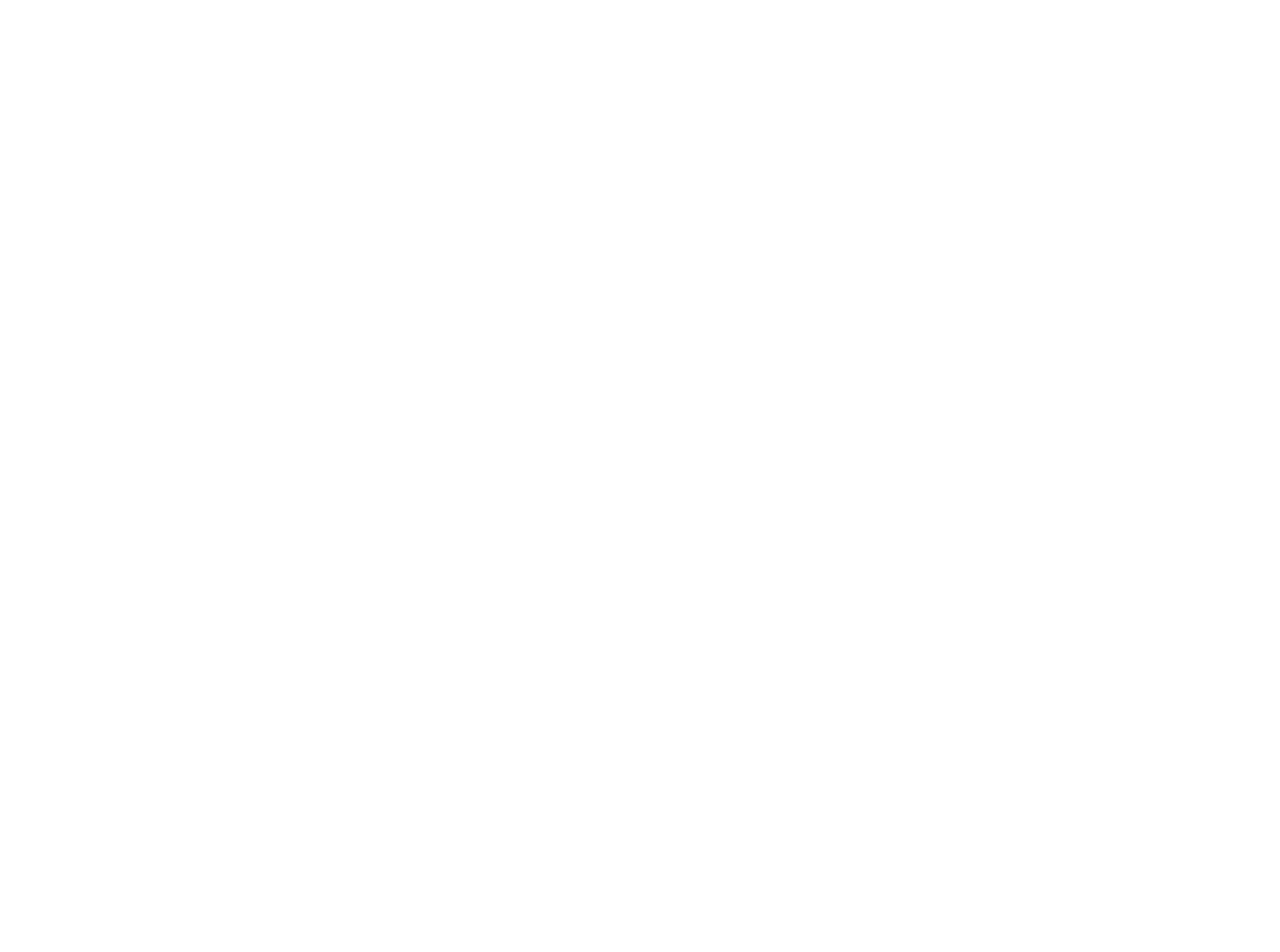
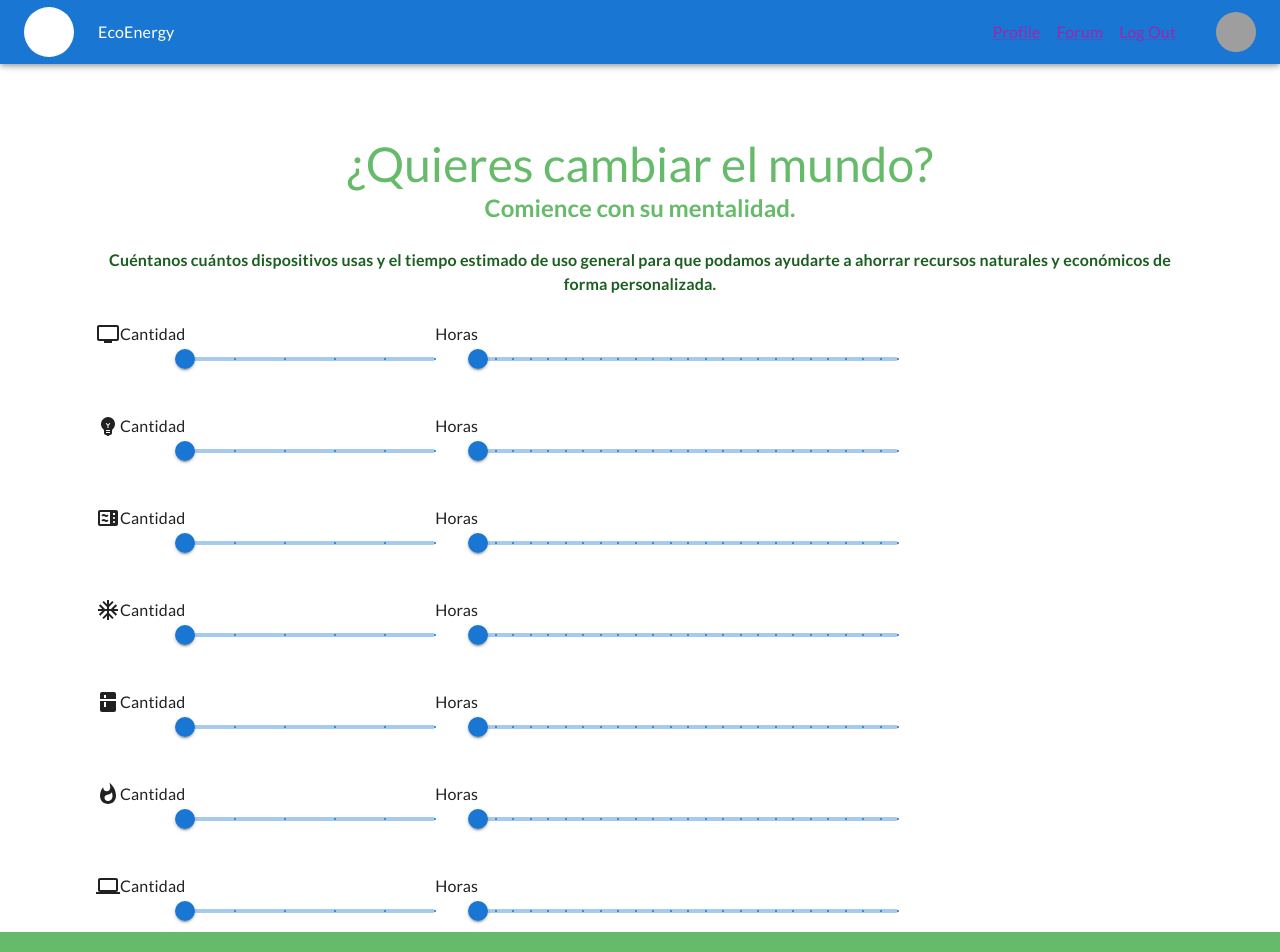
Before and after one commit to AlessHub/ecoenergy_front, a React (Vite) app: page /slider in a window 1280 px wide. Before the commit this address had no page. Shown: the top 952 px of the page. Before the commit the page ends 800 px from the top, so only its background shows below. Built offline with nearby package versions, Linux system fonts and the light colour scheme; grey boxes are pictures that could not be loaded.

Commit message:
add SliderView

```diff
--- a/package.json
+++ b/package.json
@@ -12,7 +12,7 @@
   "dependencies": {
     "@emotion/react": "^11.10.5",
     "@emotion/styled": "^11.10.5",
-    "@mui/icons-material": "^5.11.0",
+    "@mui/icons-material": "^5.11.11",
     "@mui/material": "^5.11.8",
     "@mui/styled-engine-sc": "^5.11.0",
     "axios": "^1.3.3",
--- /dev/null
+++ b/src/components/layout/slider/SliderHours.jsx
@@ -0,0 +1,28 @@
+import React from 'react';
+import Box from '@mui/material/Box';
+import Slider from '@mui/material/Slider';
+
+const SliderHours = () => {
+    function valuetext(value) {
+        return `${value}hrs`;
+      }
+  return (
+    <>
+       <Box sx={{ width: 420, mt: 7 }}>
+      <Slider
+        aria-label="number of items"
+        defaultValue={0}
+        getAriaValueText={valuetext}
+        valueLabelDisplay="auto"
+        step={1}
+        marks
+        min={0}
+        max={24}
+        color="primary"
+      />
+    </Box>
+    </>
+  )
+}
+
+export default SliderHours
--- /dev/null
+++ b/src/components/layout/slider/SliderItem.jsx
@@ -0,0 +1,33 @@
+import React from 'react';
+import Box from '@mui/material/Box';
+import Slider from '@mui/material/Slider';
+import { green } from '@mui/material/colors';
+
+
+function valuetext(value) {
+  return `${value}itens`;
+}
+
+const SliderItem =  () => {
+  return (
+    <>
+      <Box sx={{ width: 250, mt: 7 }}>
+      <Slider
+        aria-label="number of items"
+        defaultValue={0}
+        getAriaValueText={valuetext}
+        valueLabelDisplay="auto"
+        step={1}
+        marks
+        min={0}
+        max={5}
+
+
+      />
+    </Box>
+
+    </>
+  )
+}
+
+export default SliderItem
--- a/src/router/public/Router.jsx
+++ b/src/router/public/Router.jsx
@@ -11,7 +11,9 @@
 import Login from '../../views/Login'
 import Profile from '../../views/Profile';
 import Forum from '../../views/Forum';
+import SliderView from '../../views/SliderView';
 
+//apagar na rote de slider, era só para vizualizaçao
 
 export default class PublicRoute extends React.Component {
     render() {
@@ -23,6 +25,8 @@
                 <Route exact path="/signup" element={<SignUp/>}/>
                 <Route exact path="/profile" element={<Profile/>}/>
                 <Route exact path="/forum" element={<Forum/>}/>
+                <Route exact path="/slider" element={<SliderView/>}/>
+
             </Routes>
         </Router>
       );
--- /dev/null
+++ b/src/views/SliderView.jsx
@@ -0,0 +1,121 @@
+import React from 'react';
+import { Typography } from "@mui/material";
+import NavLoggedIn from "../components/layout/navigation/Navbar/NavLoggedIn";
+import Footer from '../components/layout/navigation/Footer';
+import Box from '@mui/material/Box';
+import Container from '@mui/material/Container';
+import SliderItem from "../components/layout/slider/SliderItem";
+import SliderHours from '../components/layout/slider/SliderHours';
+import TvIcon from '@mui/icons-material/Tv';
+import WhatshotIcon from '@mui/icons-material/Whatshot';
+import AcUnitIcon from '@mui/icons-material/AcUnit';
+import MicrowaveIcon from '@mui/icons-material/Microwave';
+import KitchenIcon from '@mui/icons-material/Kitchen';
+import ComputerIcon from '@mui/icons-material/Computer';
+import EmojiObjectsIcon from '@mui/icons-material/EmojiObjects';
+
+
+const SliderView = () => {
+  return (
+    <>
+    <NavLoggedIn/>
+
+    <Container sx={{p:{xs:7, sm:7, md:7, xl:7} ,display:'flex', flexDirection:'column', alignItems:'center'}}>
+
+    <Typography
+        sx={{ fontWeight: "regular", mt: 10 }}
+        variant="h3"
+        color="main.primary">
+¿Quieres cambiar el mundo?
+        </Typography>
+        <Typography
+        sx={{ fontWeight: "bold", mt: 0 }}
+        variant="h5"
+        color="main.primary">
+Comience con su mentalidad.
+        </Typography>
+        <Typography
+        sx={{ fontWeight: "bold", mt: 3 }}
+        variant="p"
+        color="main.tertiary">
+Cuéntanos cuántos dispositivos usas y el tiempo estimado de uso general para que podamos ayudarte a ahorrar recursos naturales y económicos de forma personalizada.
+    </Typography>
+    </Container>
+
+    <Container sx={{pl:{xs:4, sm:4, md:4, xl:4}, mr:{xs:2, sm:2, md:2, xl:2}, mt: -8}}>
+    <Box display="flex"
+         justifyContent="left"
+         alignItems="center">
+        <TvIcon/>
+         Cantidad
+        <SliderItem/>
+         Horas
+        <SliderHours/>
+    </Box>
+    <Box display="flex"
+         justifyContent="left"
+         alignItems="center">
+        <EmojiObjectsIcon/>
+        Cantidad
+        <SliderItem/>
+         Horas
+        <SliderHours/>
+    </Box>
+    <Box display="flex"
+         justifyContent="left"
+         alignItems="center">
+        <MicrowaveIcon/>
+        Cantidad
+        <SliderItem/>
+         Horas
+        <SliderHours/>
+    </Box>
+    <Box display="flex"
+        justifyContent="left"
+         alignItems="center">
+        <AcUnitIcon/>
+        Cantidad
+        <SliderItem/>
+         Horas
+        <SliderHours/>
+    </Box>
+    <Box display="flex"
+        justifyContent="left"
+         alignItems="center">
+        <KitchenIcon/>
+        Cantidad
+        <SliderItem/>
+         Horas
+        <SliderHours/>
+
+    </Box>
+    <Box display="flex"
+        justifyContent="left"
+         alignItems="center">
+        <WhatshotIcon/>
+        Cantidad
+        <SliderItem/>
+         Horas
+        <SliderHours/>
+    </Box>
+
+    <Box display="flex"
+         justifyContent="left"
+         alignItems="center">
+        <ComputerIcon/>
+        Cantidad
+        <SliderItem/>
+         Horas
+        <SliderHours/>
+    </Box>
+
+    </Container>
+
+
+    <Footer/>
+
+    </>
+  )
+}
+
+export default SliderView
```
Also changed, not shown: 1 other file (tests, documents, lock files or other folders).
